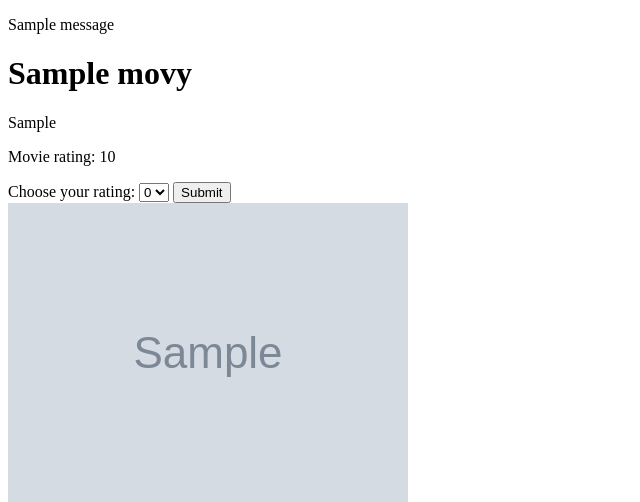
After one commit to gingercw/movie-ratings, a Flask app: page /movies/1 in a window 1280 px wide. The commit adds this page. Shown: the top 502 px of the page, without its empty margins (0-640 px from the left). Run offline with Flask 2, Linux system fonts and the light colour scheme; tables that the repository leaves empty hold one stand-in row (values such as "Sample post"); grey boxes marked "Sample" are stand-in pictures; one stand-in notice (Sample message) is shown.

Commit message:
added ratings to app

```diff
--- a/crud.py
+++ b/crud.py
@@ -12,6 +12,23 @@ def create_user(email, password):
 
     return user
 
+def all_users():
+    """returns all users."""
+
+    return User.query.all()
+
+def get_user_by_id(user_id):
+    """returns user's id"""
+    return User.query.get(user_id)
+
+def get_user_by_email(email):
+    """return user with the email"""
+    return User.query.filter(User.email == email).first()
+    # what happens if we remove .first() above?
+    # Must use .first() to use the data within the object
+
+
+
 def create_movie(title, overview, release_date, poster_path):
     """Create and return a new movie."""
     movie = Movie(title=title, overview=overview, release_date=release_date, poster_path=poster_path)
@@ -23,7 +40,9 @@ def all_movies():
 
     return Movie.query.all()
 
-
+def get_movie_by_id(movie_id):
+    """returns movie's id"""
+    return Movie.query.get(movie_id)
 
 
 def create_rating(user, movie, score):
@@ -32,6 +51,10 @@ def create_rating(user, movie, score):
     return rating
 
 
+def get_rating_by_movieid(movie_id):
+    """returns ratings for movie"""
+    return Rating.query.filter(Rating.movie_id == movie_id).first()
+
 if __name__ == '__main__':
     from server import app
     connect_to_db(app)
--- a/seed_database.py
+++ b/seed_database.py
@@ -45,7 +45,7 @@ for n in range(10):
     # TODO: create 10 ratings for the user
     for x in range(10):
 
-      db_rating = crud.create_rating(db_user, choice(movies_in_db), randint(1,6))
+      db_rating = crud.create_rating(db_user, choice(movies_in_db), randint(0,6))
       model.db.session.add(db_rating)
 
 model.db.session.commit()
--- a/server.py
+++ b/server.py
@@ -25,6 +25,78 @@ def get_movies():
     movies = crud.all_movies()
     return render_template("all_movies.html", movies = movies)
 
+@app.route('/movies/<movie_id>')
+def get_movie_details(movie_id):
+    """ show movie details for each movie """
+    movie_details = crud.get_movie_by_id(movie_id)
+    ratings = crud.get_rating_by_movieid(movie_id)
+    return render_template("movie_details.html", movie = movie_details, ratings = ratings)
+
+@app.route('/users')
+def show_users():
+    """ show user email and profile link"""
+    users = crud.all_users()
+    return render_template("users.html", users = users)
+
+@app.route('/users/<user_id>')
+def get_user_details(user_id):
+    """ show user details for each user """
+    user_details = crud.get_user_by_id(user_id)
+    return render_template("user_details.html", user = user_details)
+
+@app.route("/users", methods=["POST"])
+def register_user():
+    """Create a new user."""
+    user_email = request.form.get("email")
+    password = request.form.get("password")
+
+    email_check = crud.get_user_by_email(user_email)
+
+    if email_check is None:
+        new_user = crud.create_user(user_email, password)
+        db.session.add(new_user)
+        db.session.commit()
+        flash("Congrats! You are now a member of the Movie Ratings app. Go log in.")
+    else:
+        flash("An account already exists with that email address. Try signing up again with a different email.")
+
+    return redirect("/")
+
+@app.route("/login", methods=["POST"])
+def login():
+    """log in existing user"""
+    input_email = request.form.get("email")
+    input_password = request.form.get("password")
+
+    user_info = crud.get_user_by_email(input_email)
+
+    if input_password == user_info.password:
+        session["user_id"] = user_info.user_id
+        flash("Logged in!")
+    return redirect("/")
+
+
+@app.route("/movies/<movie_id>/rating", methods=["POST"])
+def submit_rating(movie_id):
+    """add rating to movie"""
+    loggedin_user = session.get("user_id")
+    score = int(request.form.get("give-score"))
+    user = crud.get_user_by_id(loggedin_user)
+    movie = crud.get_movie_by_id(movie_id)
+
+
+    new_rating = crud.create_rating(user, movie, score)
+    db.session.add(new_rating)
+    db.session.commit()
+    flash("Thanks for submitting a rating!")
+
+    return redirect(f'/movies/{ movie_id }')
+
+# Go to movie's page
+# Add dropdown to rate a movie 0-5
+# Append rating to existing rating, average ratings and show on page
+
+
 
 
 if __name__ == "__main__":
--- a/templates/base.html
+++ b/templates/base.html
@@ -10,6 +10,12 @@
     {% block head %}{% endblock %}
   </head>
   <body>
+    {% for msg in get_flashed_messages() %}
+      <p class="flash-msg">
+        {{ msg }}
+      </p>
+    {% endfor %}
+
     {% block body %}{% endblock %}
 
     {% block after_body %}{% endblock %}
--- /dev/null
+++ b/templates/movie_details.html
@@ -0,0 +1,35 @@
+{% extends 'base.html' %}
+
+{% block title %}{{ movie.title }} - Details{% endblock %}
+
+{% block body %}
+<h1>{{ movie.title }}</h1>
+
+<p>
+  {{ movie.overview }}
+</p>
+
+{% if ratings %}
+<p>
+  Movie rating: {{ ratings.score }}
+</p>
+{% else %}
+<p>
+  No ratings yet! Add a rating below.
+</p>
+{% endif %}
+
+<form action="/movies/{{ movie.movie_id }}/rating" method="POST">
+  Choose your rating:
+<select name="give-score">
+{% for num in range(6) %}
+  <option value="{{ num }}">{{ num }}</option>
+{% endfor %}
+</select>
+
+<input type="submit"/>
+</form>
+
+
+<img src="{{ movie.poster_path }}" width="400" >
+{% endblock %}
```
Also changed, not shown: templates/all_movies.html (+6 -3 lines), templates/homepage.html (+30 -0 lines), templates/user_details.html (added, +13 -0 lines), templates/users.html (added, +13 -0 lines).
